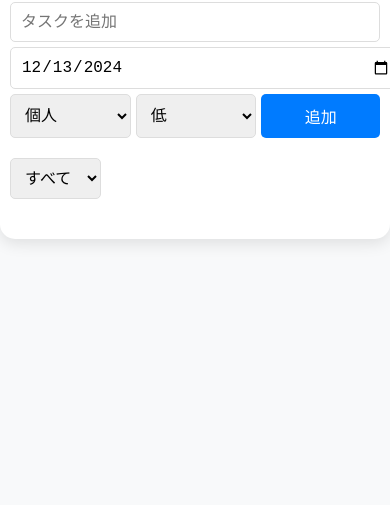
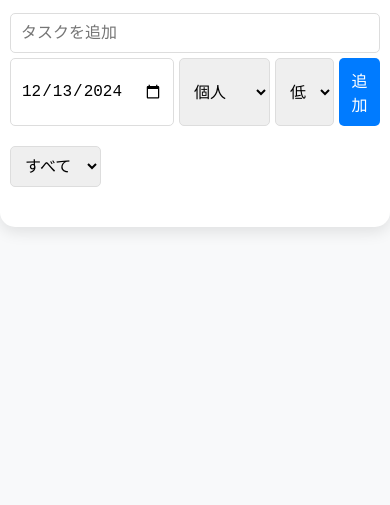
Before and after one commit to matu-tomo/todo-app, a plain HTML site: page index.html in a window 390 px wide. Shown: the part 339-844 px from the top of the page. Drawn offline with Linux system fonts and the light colour scheme.

Commit message:
Update index.html

```diff
--- a/index.html
+++ b/index.html
@@ -46,16 +46,11 @@
             border-color: #007bff;
             outline: none;
         }
-        .task-input input[type="text"] {
+        .task-input input[type="text"], .task-input input[type="date"] {
             flex: 2;
-        }
-        .task-input input[type="date"] {
-            flex: 1;
-            min-width: 150px;
         }
         .task-input select {
             flex: 1;
-            min-width: 120px;
         }
         .task-input button {
             flex: 1;
@@ -193,7 +188,7 @@
                 flex-wrap: wrap;
             }
             .task-input input[type="date"] {
-                min-width: 100%;
+                flex: 2;
             }
         }
     </style>
```
